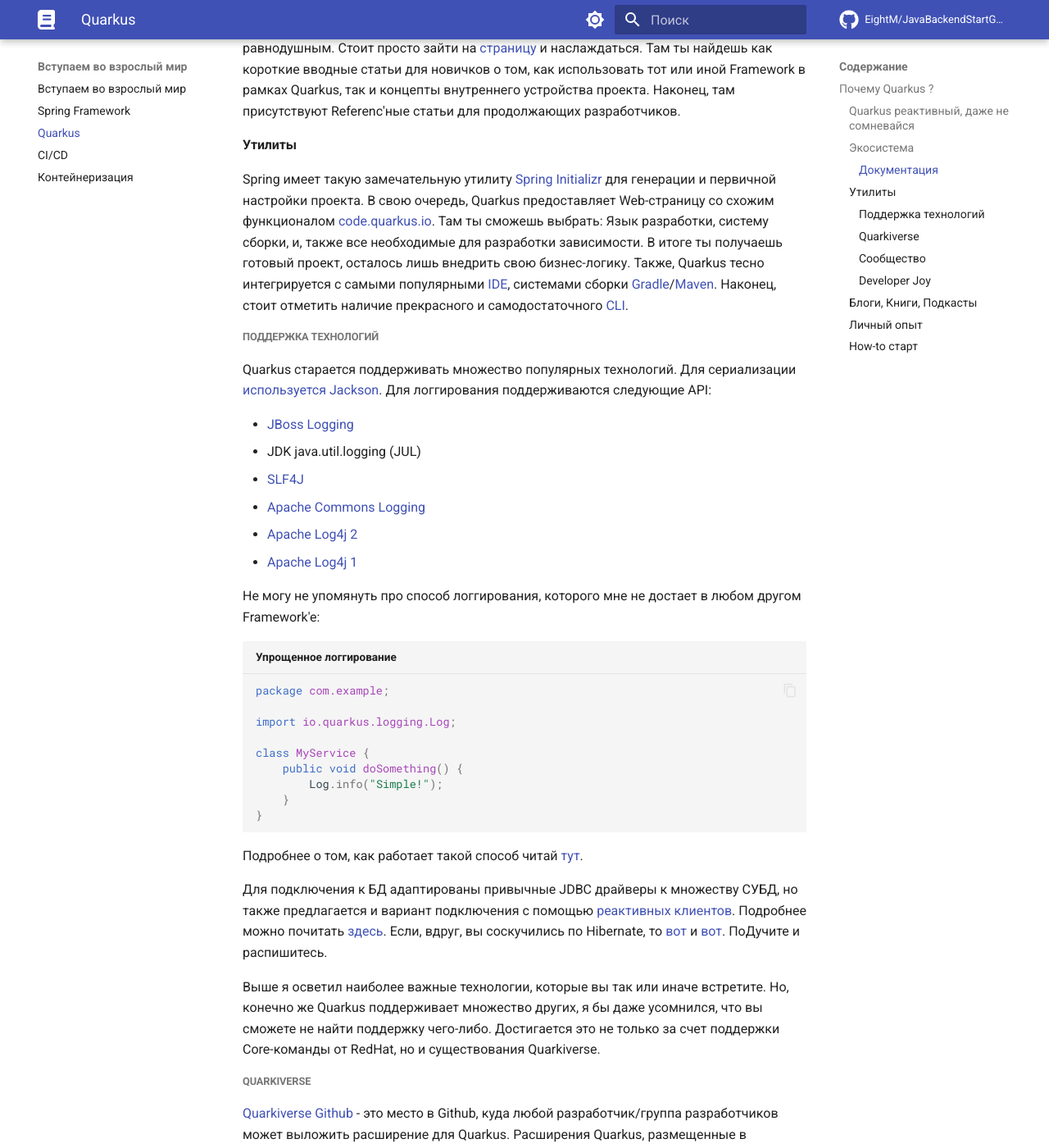
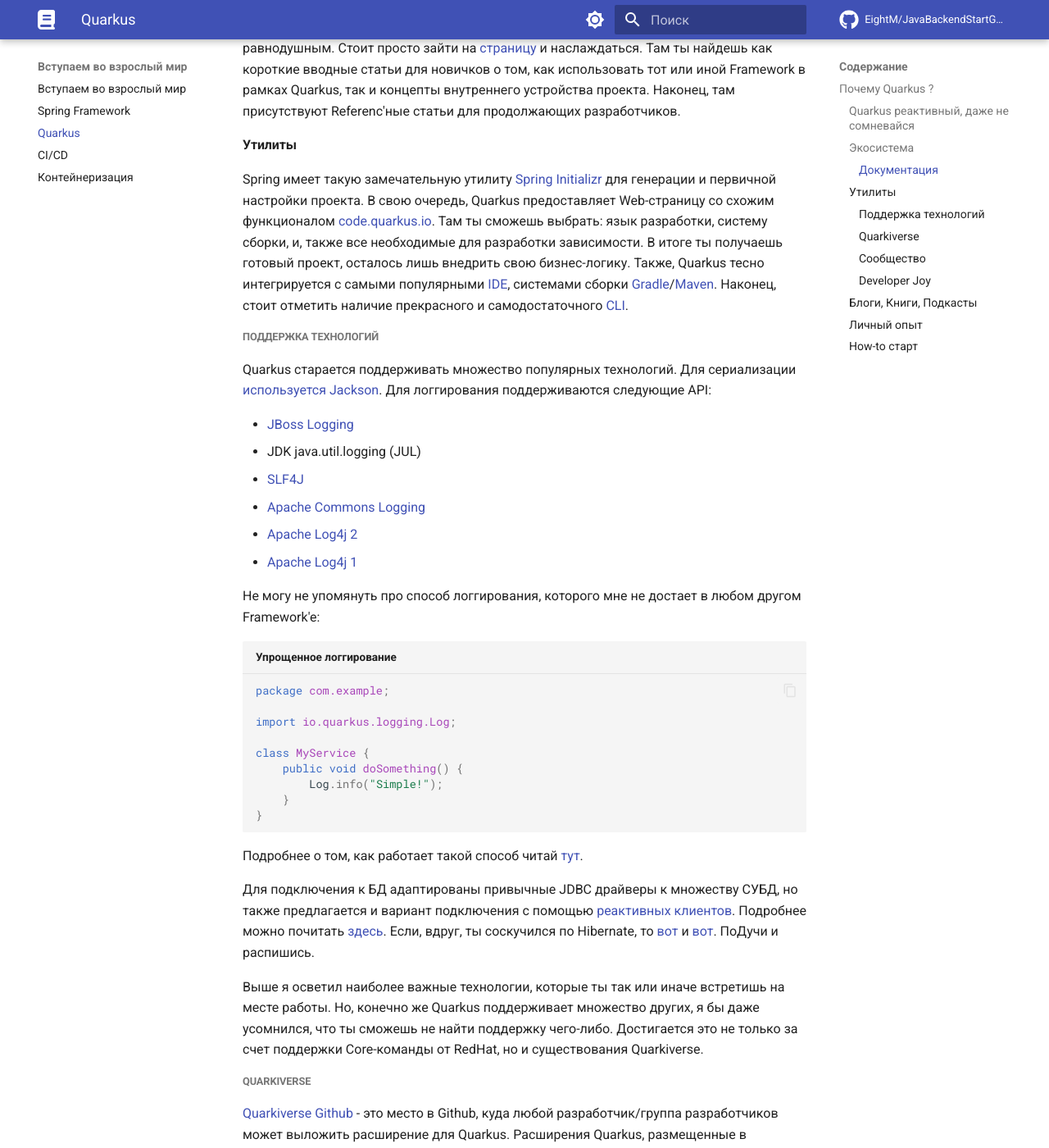
Before and after one commit to EightM/JavaBackendStartGuide, an MkDocs documentation site: the page built from docs/quarkus.md, in a window 1280 px wide and 1400 px high, scrolled down 1107 px. Shown: the whole window at 82% size. Built offline with MkDocs 1.6.1 and Material for MkDocs 9.7.7, drawn with Linux system fonts in a browser that asks for light colours; comment, search, counter and statistics services are not loaded; the version menu is left out.

Commit message:
Update quarkus.md
заменил обращения к читателю с вы на ты

```diff
--- a/docs/quarkus.md
+++ b/docs/quarkus.md
@@ -32,7 +32,7 @@
 
 Spring имеет такую замечательную утилиту [Spring Initializr](https://start.spring.io/) для генерации и первичной настройки проекта.
 В свою очередь, Quarkus предоставляет Web-страницу со схожим функционалом [code.quarkus.io](https://code.quarkus.io/).
-Там ты сможешь выбрать: Язык разработки, систему сборки, и, также все необходимые для разработки зависимости.
+Там ты сможешь выбрать: язык разработки, систему сборки, и, также все необходимые для разработки зависимости.
  В итоге ты получаешь готовый проект, осталось лишь внедрить свою бизнес-логику.
 Также, Quarkus тесно интегрируется с самыми популярными [IDE](https://quarkus.io/guides/ide-tooling), системами сборки [Gradle](https://quarkus.io/guides/gradle-tooling)/[Maven](https://quarkus.io/guides/maven-tooling). Наконец, стоит отметить наличие прекрасного и самодостаточного [CLI](https://quarkus.io/guides/cli-tooling).
 
@@ -67,9 +67,9 @@
 
 Для подключения к БД адаптированы привычные JDBC драйверы к множеству СУБД, но также предлагается и вариант подключения с помощью [реактивных клиентов](https://quarkus.io/guides/reactive-sql-clients).
 Подробнее можно почитать [здесь](https://quarkus.io/guides/datasource).
-Если, вдруг, вы соскучились по Hibernate, то [вот](https://quarkus.io/guides/hibernate-orm) и [вот](https://quarkus.io/guides/hibernate-orm-panache). ПоДучите и распишитесь.
+Если, вдруг, ты соскучился по Hibernate, то [вот](https://quarkus.io/guides/hibernate-orm) и [вот](https://quarkus.io/guides/hibernate-orm-panache). ПоДучи и распишись.
 
-Выше я осветил наиболее важные технологии, которые вы так или иначе встретите. Но, конечно же Quarkus поддерживает множество других, я бы даже усомнился, что вы сможете не найти поддержку чего-либо.
+Выше я осветил наиболее важные технологии, которые ты так или иначе встретишь на месте работы. Но, конечно же Quarkus поддерживает множество других, я бы даже усомнился, что ты сможешь не найти поддержку чего-либо.
 Достигается это не только за счет поддержки Core-команды от RedHat, но и существования Quarkiverse.
 
 
```
